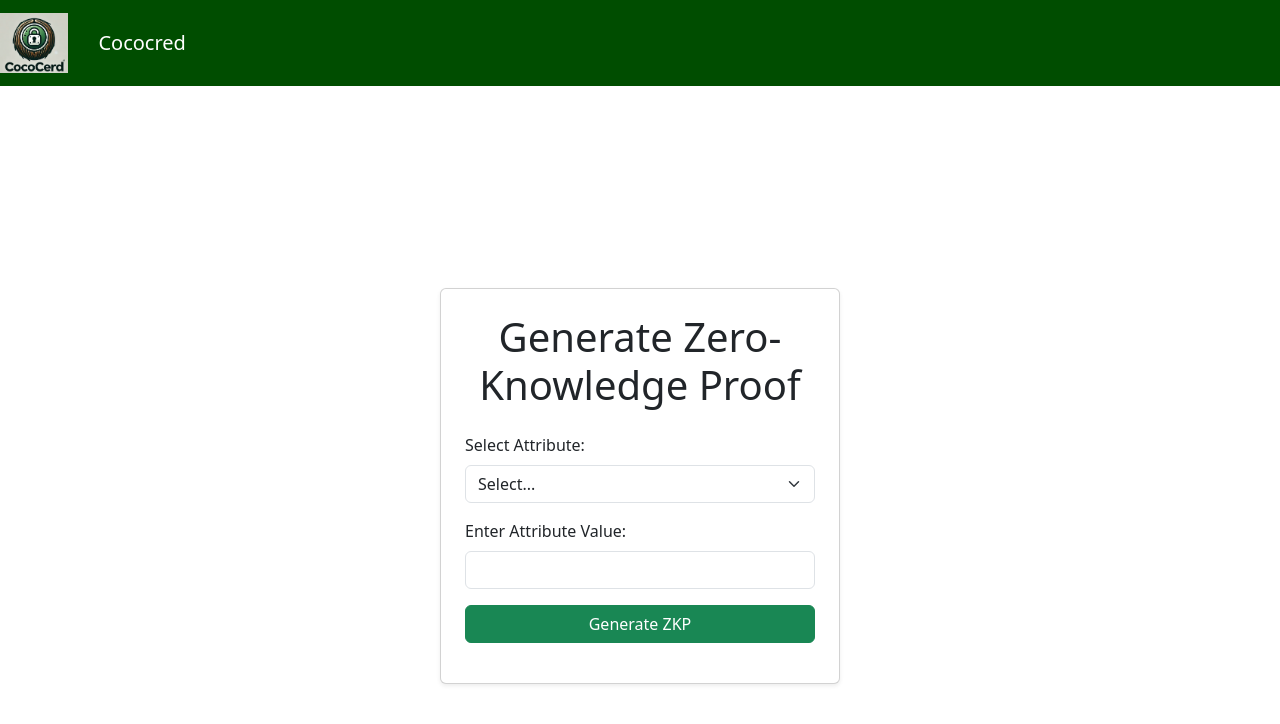
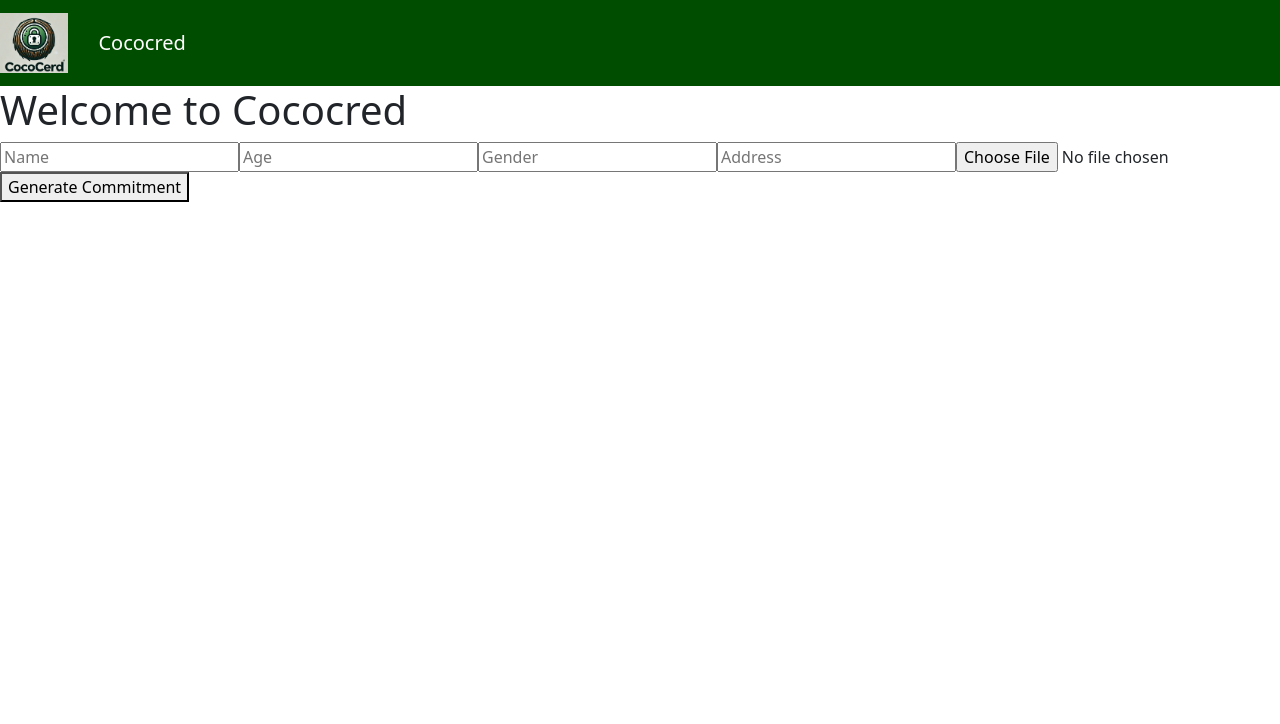
Before and after one commit to pallavisaxena0245/Cococred, a React (Create React App) app in the folder frontend/: page /home in a window 1280 px wide. Shown: the top 724 px of the page. Built offline with nearby package versions, Linux system fonts and the light colour scheme.

Commit message:
Added certificates

```diff
--- /dev/null
+++ b/frontend/src/components/Certificate.js
@@ -0,0 +1,41 @@
+import React from 'react';
+
+const Certificate = ({ field, commitment }) => {
+    return (
+        <div style={certificateContainerStyle}>
+            <div style={certificateStyle}>
+                <h3>Certificate</h3>
+                <div style={infoStyle}>
+                    <p><strong>Field:</strong> {field}</p>
+                    <p><strong>Commitment:</strong> {commitment}</p>
+                </div>
+            </div>
+        </div>
+    );
+};
+
+// Styles for the container to allow horizontal scrolling
+const certificateContainerStyle = {
+    overflowX: 'auto', // Enable horizontal scrolling
+    whiteSpace: 'nowrap', // Prevent content from wrapping to next line
+    width: '100%', // Full width of the parent container
+    padding: '10px 0',
+};
+
+const certificateStyle = {
+    display: 'inline-block', // Align certificate side-by-side horizontally
+    border: '2px solid #ccc',
+    borderRadius: '8px',
+    padding: '20px',
+    width: '300px', // Set fixed width
+    backgroundColor: '#f9f9f9',
+    boxShadow: '0px 4px 6px rgba(0, 0, 0, 0.1)',
+    marginRight: '10px', // Space between certificates
+};
+
+const infoStyle = {
+    fontSize: '14px',
+    lineHeight: '1.6',
+};
+
+export default Certificate;
--- a/frontend/src/components/Landing.js
+++ b/frontend/src/components/Landing.js
@@ -1,81 +1,63 @@
-import React, { useContext, useState } from 'react';
+// LandingPage.js
+import React, { useState } from 'react';
+import Certificate from './Certificate';
 import axios from 'axios';
 
+const Landing = () => {
+   const [certificates, setCertificates] = useState({});
+  const [formData, setFormData] = useState({ name: '', age: '', gender: '', address: '' });
+  const [file, setFile] = useState(null);
 
-const Landing = () => {
-   const [attribute, setAttribute] = useState('');
-   const [value, setValue] = useState('');
+  const handleChange = (e) => {
+    setFormData({ ...formData, [e.target.name]: e.target.value });
+  };
+
+  const handleFileChange = (e) => {
+    setFile(e.target.files[0]);
+  };
+
+  const handleSubmit = async (e) => {
+    e.preventDefault();
+    const data = new FormData();
+    data.append('name', formData.name);
+    data.append('age', formData.age);
+    data.append('gender', formData.gender);
+    data.append('address', formData.address);
+    data.append('document', file);
+
+    try {
+      const response = await axios.post('http://localhost:5000/generate_commitment', data);
+      alert('Commitment generated successfully!');
+      setCertificates(response.data.commitments);
 
 
-   // Handle changes for attribute selection
-   const handleAttributeChange = (e) => {
-      setAttribute(e.target.value);
-   };
 
-   // Handle changes for attribute value input
-   const handleValueChange = (e) => {
-      setValue(e.target.value);
-   };
+      // Iterate over the commitments object
 
-   // Handle form submission
-   const handleSubmit = async (e) => {
-      e.preventDefault(); // Prevent the default form submission
 
-      try {
-         // Send a POST request to generate ZKP
-         const response = await axios.post('http://localhost:5000/generate_zkp', {
-            attribute: attribute,
-            value: value,
-         });
-
-         // Log the response data for debugging
-         console.log('ZKP Response:', response.data);
-
-         // Show success message with commitment (response data)
-         alert('Commitment generated:\n' + JSON.stringify(response.data, null, 2));
     } catch (error) {
-         // Catch any errors
-         console.error('Error generating ZKP:', error);
-         alert('An error occurred while generating ZKP.');
+      console.error('Error generating commitment:', error);
     }
   };
 
   return (
-      <div className="container d-flex justify-content-center align-items-center min-vh-100">
-         <div className="card p-4 shadow-sm" style={{ width: '400px' }}>
-            <h1 className="text-center mb-4">Generate Zero-Knowledge Proof</h1>
+    <div>
+      <h1>Welcome to Cococred</h1>
+      <form onSubmit={handleSubmit}>
+        <input type="text" name="name" placeholder="Name" onChange={handleChange} required />
+        <input type="number" name="age" placeholder="Age" onChange={handleChange} required />
+        <input type="text" name="gender" placeholder="Gender" onChange={handleChange} required />
+        <input type="text" name="address" placeholder="Address" onChange={handleChange} required />
+        <input type="file" onChange={handleFileChange} required />
+        <button type="submit">Generate Commitment</button>
+      </form>
 
-            <form onSubmit={handleSubmit}>
-               <div className="mb-3">
-                  <label className="form-label">Select Attribute:</label>
-                  <select
-                     value={attribute}
-                     onChange={handleAttributeChange}
-                     className="form-select"
-                     required
-                  >
-                     <option value="">Select...</option>
-                     <option value="age">Age</option>
-                     <option value="gender">Gender</option>
-                     <option value="address">Address</option>
-                     <option value="dob">Date of Birth</option>
-                     <option value="mobile">Mobile Number</option>
-                  </select>
-               </div>
-               <div className="mb-3">
-                  <label className="form-label">Enter Attribute Value:</label>
-                  <input
-                     type="text"
-                     value={value}
-                     onChange={handleValueChange}
-                     className="form-control"
-                     required
-                  />
+      <div>
+      {Object.entries(certificates).map(([attribute, commitment]) => (
+        <Certificate field={attribute} commitment={commitment} />
+      ))}
     </div>
 
-               <button type="submit" className="btn btn-success w-100">Generate ZKP</button>
-            </form>
-         </div>
     </div>
   );
 };
```
Also changed, not shown: 1 other file (tests, documents, lock files or other folders). Lines whose indentation alone changed are shown as unchanged.
